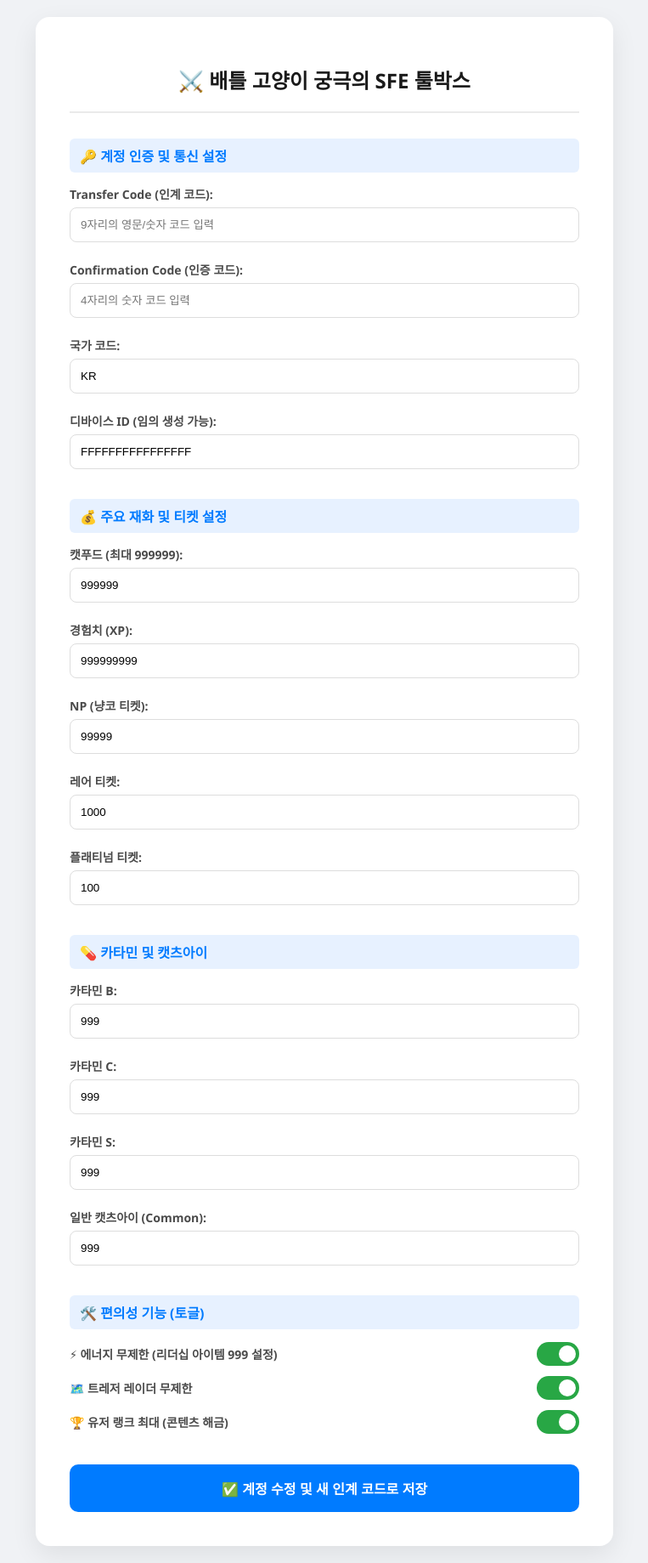
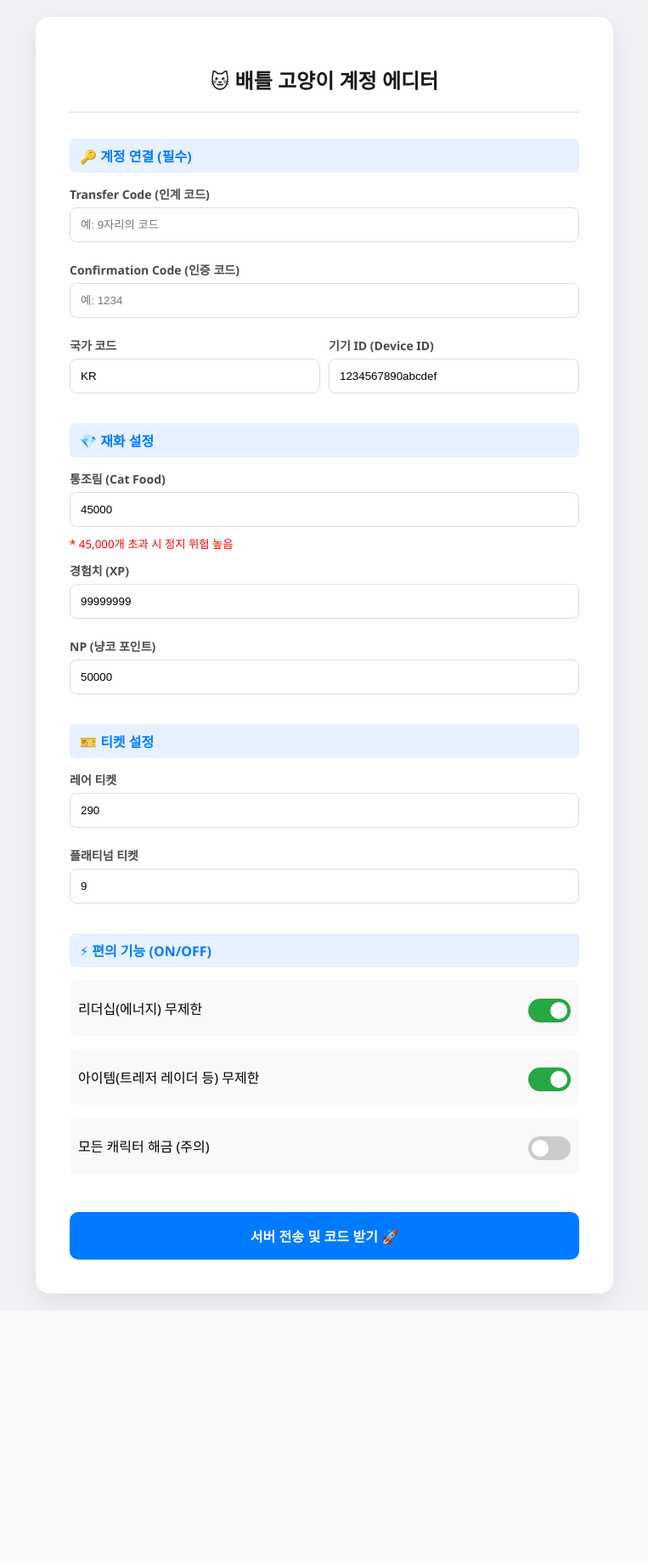
Before and after one commit to parkjiho2567/BC_web_service, a Flask app: page / in a window 1280 px wide. Shown: the whole page at 85% size, without its empty margins (258-1021 px from the left). After the commit the page ends 1542 px from the top, so only its background shows below. Run offline with Flask 3, Linux system fonts and the light colour scheme.

Commit message:
Update index.html

```diff
--- a/templates/index.html
+++ b/templates/index.html
@@ -3,102 +3,88 @@
 <head>
     <meta charset="UTF-8">
     <meta name="viewport" content="width=device-width, initial-scale=1.0">
-    <title>BCSFE 궁극의 SFE 웹 툴박스</title>
+    <title>배틀 고양이 계정 에디터</title>
     <link rel="stylesheet" href="{{ url_for('static', filename='style.css') }}">
 </head>
 <body>
     <div class="container">
-        <h1>⚔️ 배틀 고양이 궁극의 SFE 툴박스</h1>
+        <h1>🐱 배틀 고양이 계정 에디터</h1>
 
         {% if error %}
-            <div class="error">⚠️ 오류: {{ error }}</div>
+            <div class="error">🚨 <strong>오류 발생:</strong><br>{{ error }}</div>
         {% endif %}
 
         {% if success_message %}
             <div class="success">
-                🎉 서버 통신 완료!
-                <hr>
+                ✅ <strong>작업 성공!</strong>
+                <hr style="border-top: 1px solid #c3e6cb; margin: 10px 0;">
                 {{ success_message }}
             </div>
         {% endif %}
 
         <form method="POST" action="/">
 
-            <div class="section-title">🔑 계정 인증 및 통신 설정</div>
+            <div class="section-title">🔑 계정 연결 (필수)</div>
+            <label>Transfer Code (인계 코드)</label>
+            <input type="text" name="transfer_code" required placeholder="예: 9자리의 코드" value="{{ request.form.transfer_code }}">
 
-            <label for="transfer_code">Transfer Code (인계 코드):</label>
-            <input type="text" id="transfer_code" name="transfer_code" required placeholder="9자리의 영문/숫자 코드 입력">
+            <label>Confirmation Code (인증 코드)</label>
+            <input type="text" name="confirm_code" required placeholder="예: 1234" value="{{ request.form.confirm_code }}">
 
-            <label for="confirm_code">Confirmation Code (인증 코드):</label>
-            <input type="text" id="confirm_code" name="confirm_code" required placeholder="4자리의 숫자 코드 입력">
+            <div style="display: flex; gap: 10px;">
+                <div style="flex: 1;">
+                    <label>국가 코드</label>
+                    <input type="text" name="country_code" required value="KR" placeholder="KR/EN/JP">
+                </div>
+                <div style="flex: 1;">
+                    <label>기기 ID (Device ID)</label>
+                    <input type="text" name="device_id" required value="1234567890abcdef">
+                </div>
+            </div>
 
-            <label for="country_code">국가 코드:</label>
-            <input type="text" id="country_code" name="country_code" required value="KR" placeholder="KR, EN, JP 중 하나 입력">
+            <div class="section-title">💎 재화 설정</div>
+            <label>통조림 (Cat Food)</label>
+            <input type="number" name="catfood" value="45000" max="45000">
+            <small style="color:red; display:block; margin-bottom:10px;">* 45,000개 초과 시 정지 위험 높음</small>
 
-            <label for="device_id">디바이스 ID (임의 생성 가능):</label>
-            <input type="text" id="device_id" name="device_id" required value="FFFFFFFFFFFFFFFF" placeholder="16자리의 영문/숫자">
+            <label>경험치 (XP)</label>
+            <input type="number" name="xp" value="99999999">
 
-            <div class="section-title">💰 주요 재화 및 티켓 설정</div>
+            <label>NP (냥코 포인트)</label>
+            <input type="number" name="np" value="50000">
 
-            <label for="catfood">캣푸드 (최대 999999):</label>
-            <input type="number" id="catfood" name="catfood" min="0" max="999999" required value="999999">
+            <div class="section-title">🎫 티켓 설정</div>
+            <label>레어 티켓</label>
+            <input type="number" name="rare_ticket" value="290">
 
-            <label for="xp">경험치 (XP):</label>
-            <input type="number" id="xp" name="xp" min="0" required value="999999999">
+            <label>플래티넘 티켓</label>
+            <input type="number" name="plat_ticket" value="9">
 
-            <label for="np">NP (냥코 티켓):</label>
-            <input type="number" id="np" name="np" min="0" required value="99999">
+            <div class="section-title">⚡ 편의 기능 (ON/OFF)</div>
+            <div class="toggle-wrapper">
+                <span>리더십(에너지) 무제한</span>
+                <label class="toggle-switch">
+                    <input type="checkbox" name="infinite_energy" value="1" checked>
+                    <span class="slider round"></span>
+                </label>
+            </div>
+            <div class="toggle-wrapper">
+                <span>아이템(트레저 레이더 등) 무제한</span>
+                <label class="toggle-switch">
+                    <input type="checkbox" name="infinite_items" value="1" checked>
+                    <span class="slider round"></span>
+                </label>
+            </div>
+            <div class="toggle-wrapper">
+                <span>모든 캐릭터 해금 (주의)</span>
+                <label class="toggle-switch">
+                    <input type="checkbox" name="unlock_all_cats" value="1">
+                    <span class="slider round"></span>
+                </label>
+            </div>
 
-            <label for="rare_ticket">레어 티켓:</label>
-            <input type="number" id="rare_ticket" name="rare_ticket" min="0" required value="1000">
-
-            <label for="plat_ticket">플래티넘 티켓:</label>
-            <input type="number" id="plat_ticket" name="plat_ticket" min="0" required value="100">
-
-            <div class="section-title">💊 카타민 및 캣츠아이</div>
-
-            <label for="catamin_b">카타민 B:</label>
-            <input type="number" id="catamin_b" name="catamin_b" min="0" required value="999">
-
-            <label for="catamin_c">카타민 C:</label>
-            <input type="number" id="catamin_c" name="catamin_c" min="0" required value="999">
-
-            <label for="catamin_s">카타민 S:</label>
-            <input type="number" id="catamin_s" name="catamin_s" min="0" required value="999">
-
-            <label for="catseye_common">일반 캣츠아이 (Common):</label>
-            <input type="number" id="catseye_common" name="catseye_common" min="0" required value="999">
-
-
-            <div class="section-title">🛠️ 편의성 기능 (토글)</div>
-
-            <label style="display: flex; align-items: center;">
-                <span style="flex-grow: 1;">⚡ 에너지 무제한 (리더십 아이템 999 설정)</span>
-                <span class="toggle-switch">
-                    <input type="checkbox" id="infinite_energy" name="infinite_energy" value="1" checked>
-                    <span class="slider round"></span>
-                </span>
-            </label>
-
-            <label style="display: flex; align-items: center;">
-                <span style="flex-grow: 1;">🗺️ 트레저 레이더 무제한</span>
-                <span class="toggle-switch">
-                    <input type="checkbox" id="infinite_radar" name="infinite_radar" value="1" checked>
-                    <span class="slider round"></span>
-                </span>
-            </label>
-
-            <label style="display: flex; align-items: center;">
-                <span style="flex-grow: 1;">🏆 유저 랭크 최대 (콘텐츠 해금)</span>
-                <span class="toggle-switch">
-                    <input type="checkbox" id="max_user_rank" name="max_user_rank" value="1" checked>
-                    <span class="slider round"></span>
-                </span>
-            </label>
-
-            <button type="submit">✅ 계정 수정 및 새 인계 코드로 저장</button>
+            <button type="submit">서버 전송 및 코드 받기 🚀</button>
         </form>
-
     </div>
 </body>
 </html>
```
